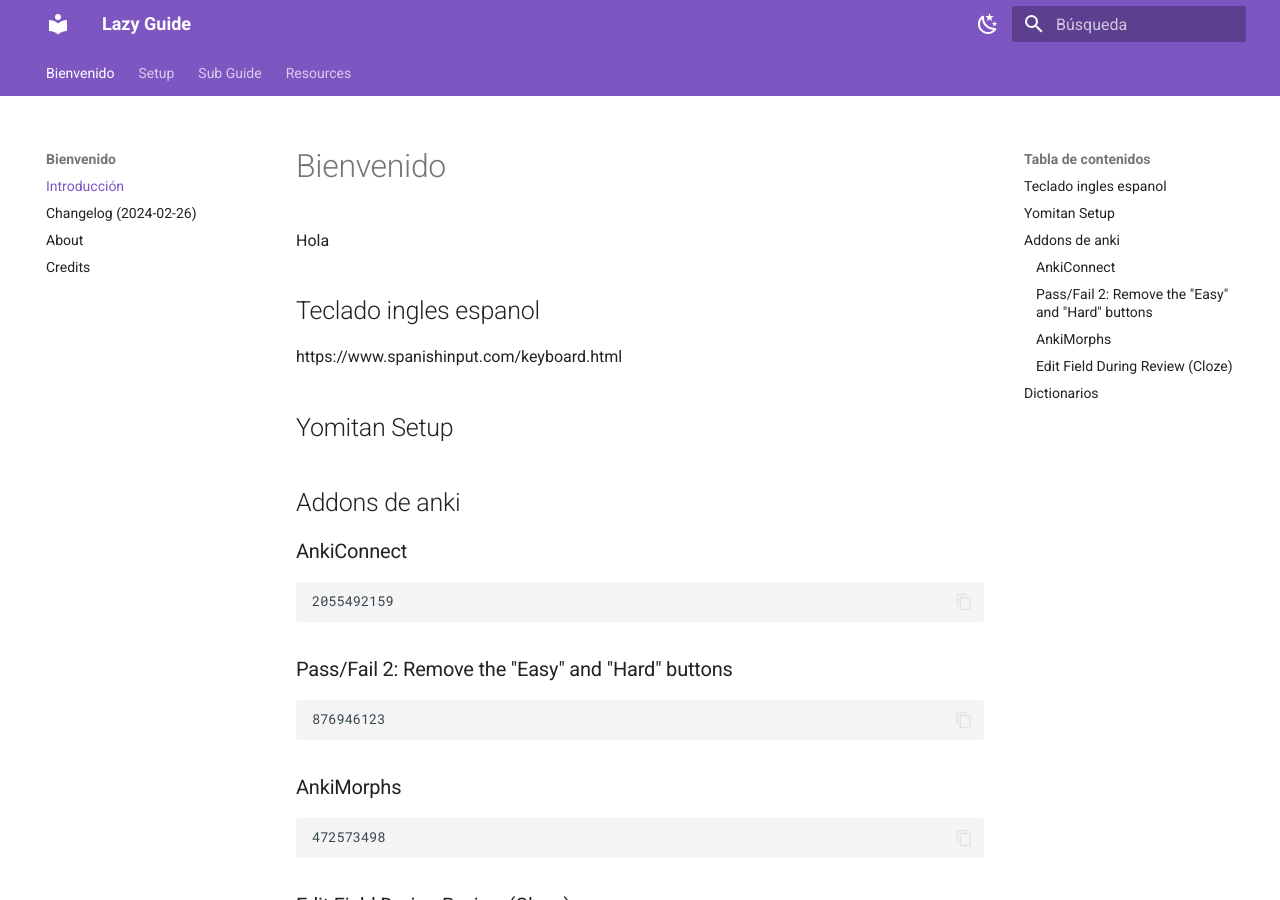
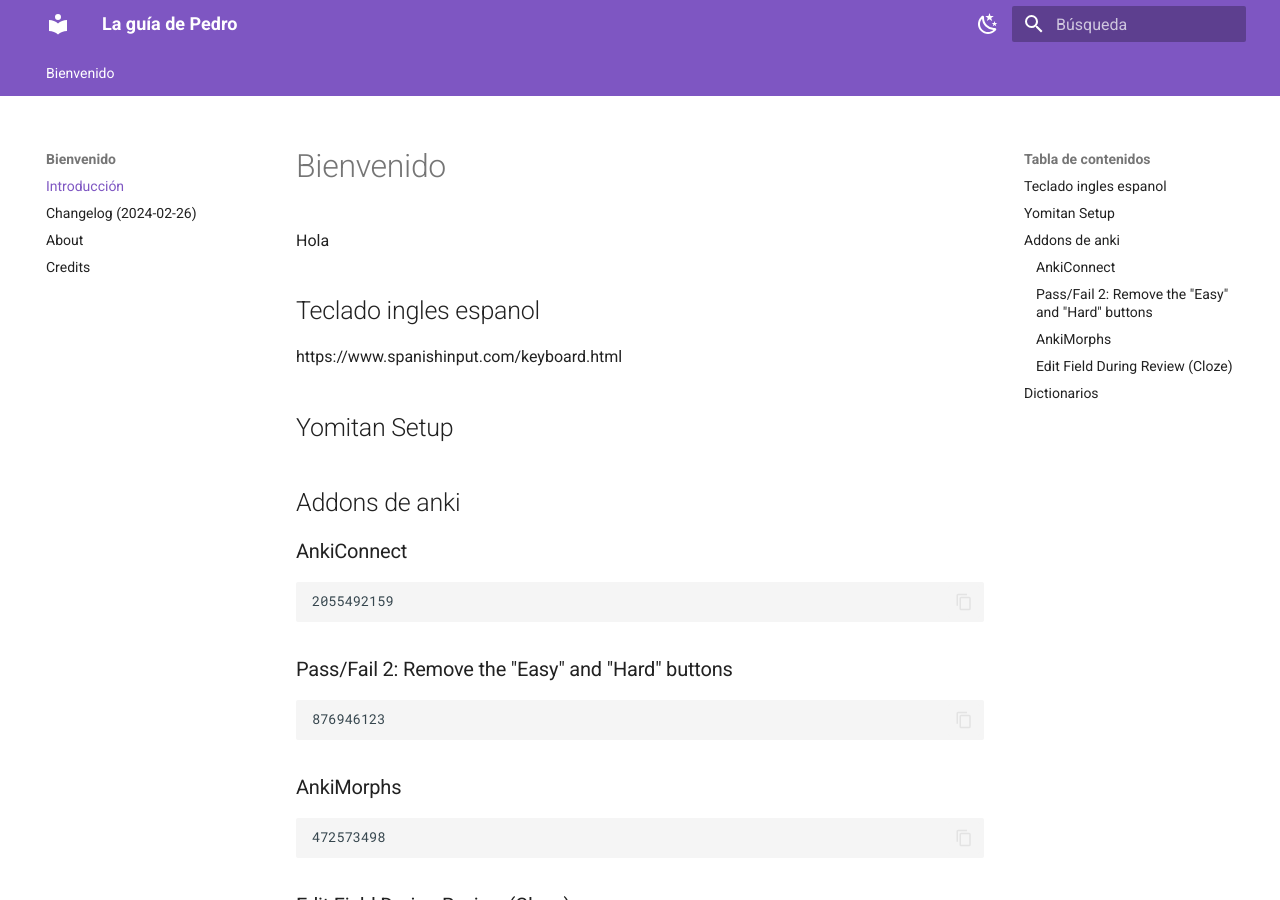
Before and after one commit to Pedrubik2000/Guia_de_Japones, an MkDocs documentation site: the page built from docs/guia-del-japones/index.md, in a window 1280 px wide and 900 px high. Built offline with MkDocs 1.6.1 and Material for MkDocs 9.7.7, drawn with Linux system fonts in a browser that asks for light colours; some of the changed lines change nothing that is shown.

Commit message:
Reformat

```diff
--- a/mkdocs.yml
+++ b/mkdocs.yml
@@ -1,48 +1,14 @@
-site_name: Lazy Guide
+site_name: La guía de Pedro
 site_url: https://pedrubik2000.github.io/
-site_description: la guía de herramientas floja del japo
+site_description: La guía de Yomitan, Anki y Japonés
 site_author: Pedro
 nav:
   - Bienvenido:
-    - Introducción: 'la-guia-floja-del-japo/index.md'
-    - Changelog (2024-02-26): 'la-guia-floja-del-japo/anki.md'
-    - About: 'la-guia-floja-del-japo/about.md'
-    - Credits: 'la-guia-floja-del-japo/credits.md'
-  - Setup:
-    - Setup Introduction: 'la-guia-floja-del-japo/setup.md'
-    - Essentials:
-      - "Setup: Anki": 'la-guia-floja-del-japo/setupAnki.md'
-      - "Setup: Yomitan PC": 'la-guia-floja-del-japo/setupYomitanOnPC.md'
-      - "Setup: Yomitan Android": 'la-guia-floja-del-japo/setupYomitanOnAndroid.md'
-      - "Setup: ShareX": 'la-guia-floja-del-japo/setupShareX.md'
-    - Visual Novel:
-      - "Setup: VN on PC": 'la-guia-floja-del-japo/setupVnOnPC.md'
-      - "Setup: VN on Android": 'la-guia-floja-del-japo/setupVnOnAndroid.md'
-    - Light Novel:
-      - "Setup: LN on PC": 'la-guia-floja-del-japo/setupLnOnPC.md'
-      - "Setup: LN on Android": 'la-guia-floja-del-japo/setupLnOnAndroid.md'
-    - Manga:
-      - "Setup: Manga on PC": 'la-guia-floja-del-japo/setupMangaOnPC.md'
-      - "Setup: Manga on Android": 'la-guia-floja-del-japo/setupMangaOnAndroid.md'
-    - Anime:
-      - "Setup: Anime on PC": 'la-guia-floja-del-japo/setupAnimeOnPC.md'
-      - "Setup: Anime on Android": 'la-guia-floja-del-japo/setupAnimeOnAndroid.md'
-    - Miscellaneous:
-      - "Transfer Lazy Setup to JPMN": 'la-guia-floja-del-japo/transferAnkiSetup.md'
-      - "Updating: Anki JPMN Note": 'la-guia-floja-del-japo/updatingAnkiJPMNNote.md'
-    - Archive:
-      - "Setup: Anki (Old)": 'la-guia-floja-del-japo/setupAnkiOld.md'
-      - "Setup: Yomitan PC (Old)": 'la-guia-floja-del-japo/setupYomitanOnPCOld.md'
-      - "Setup: Yomitan Android (Old)": 'la-guia-floja-del-japo/setupYomitanOnAndroidOld.md'
-      - "Updating: Anki JPMN Note (Old)": 'la-guia-floja-del-japo/updatingAnkiJPMNNoteOld.md'
-  - Sub Guide:
-    - Sub Guide Introduction: 'la-guia-floja-del-japo/subGuide.md'
-    - Concise Guide to Jumpstart JP: 'la-guia-floja-del-japo/conciseGuideToJumpstartJP.md'
-    - Retention How-To: 'la-guia-floja-del-japo/retentionHowTo.md'
-  - Resources:
-    - Resources Introduction: 'la-guia-floja-del-japo/resources.md'
-    - Immersion Data Spreadsheet: 'la-guia-floja-del-japo/immersionDataSpreadsheet.md'
-    - Deck Resources: 'la-guia-floja-del-japo/resourcesDecks.md'
+    - Introducción: 'guia-del-japones/index.md'
+    - Changelog (2024-02-26): 'guia-del-japones/anki.md'
+    - About: 'guia-del-japones/about.md'
+    - Credits: 'guia-del-japones/credits.md'
+
 theme:
   name: material
   features:
```
Also changed, not shown: docs/guia-del-japones/anki.md (renamed from docs/la-guia-floja-del-japo/anki.md), docs/guia-del-japones/index.md (renamed from docs/la-guia-floja-del-japo/index.md).
